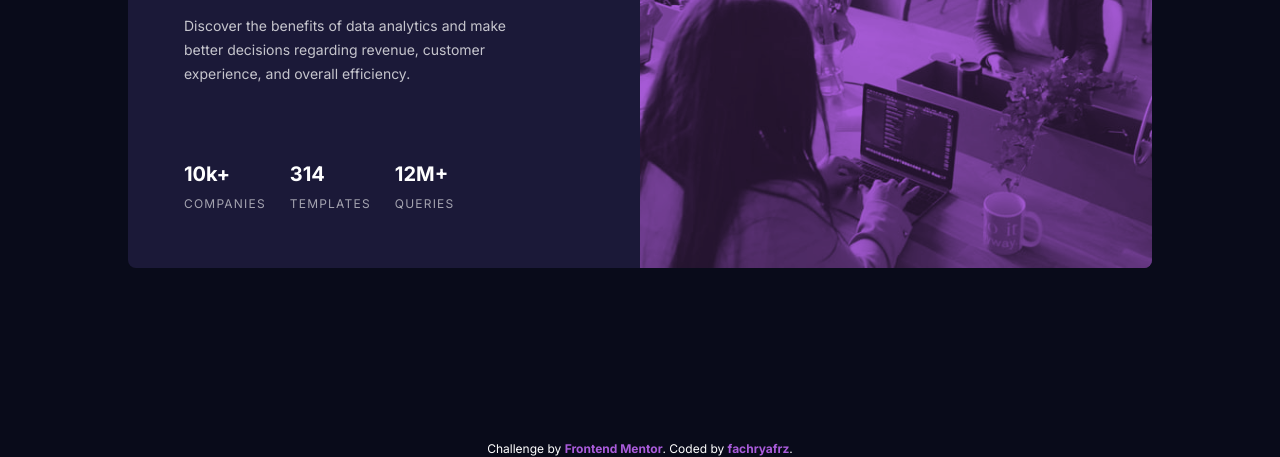
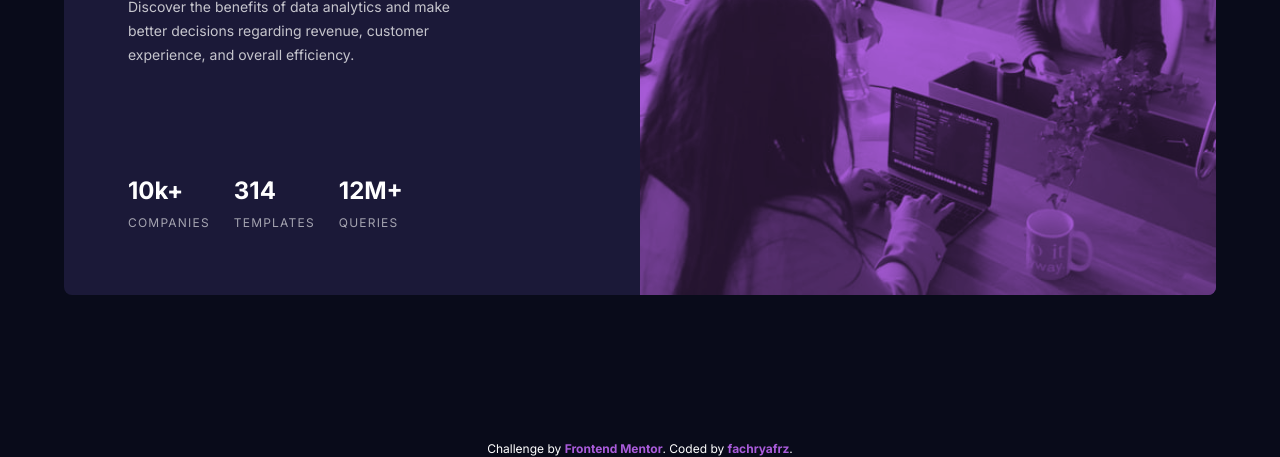
Before and after one commit to fachryafrz/FMentor-StatsPreview, a website built with Vite: page index.html in a window 1280 px wide. Shown: the part 343-800 px from the top of the page. Built offline with nearby package versions, Linux system fonts and the light colour scheme.

Commit message:
Edit: Styling

```diff
--- a/index.html
+++ b/index.html
@@ -31,7 +31,7 @@
   >
     <!-- Card -->
     <div
-      class="w-72 rounded-lg overflow-hidden md:grid md:grid-cols-2 md:w-full md:max-w-5xl"
+      class="w-72 rounded-lg overflow-hidden md:grid md:grid-cols-2 md:w-full md:max-w-6xl"
     >
       <figure class="relative md:order-2 bg-violet-soft">
         <!-- Mobile -->
@@ -49,14 +49,14 @@
         />
       </figure>
       <main
-        class="bg-blue-desaturated p-6 flex flex-col gap-4 items-center md:order-1 md:p-14 md:gap-8 md:items-start"
+        class="bg-blue-desaturated p-6 flex flex-col gap-4 items-center md:order-1 md:p-16 md:gap-8 md:items-start"
       >
         <h1 class="text-2xl font-bold text-center md:text-left md:text-4xl">
           Get <span class="text-violet-soft">insights</span> that help your
           business grow.
         </h1>
         <p
-          class="text-center text-light-main-paragraph text-sm leading-6 md:text-left w-10/12"
+          class="text-center text-light-main-paragraph text-sm leading-6 md:text-left w-9/12"
         >
           Discover the benefits of data analytics and make better decisions
           regarding revenue, customer experience, and overall efficiency.
@@ -65,7 +65,7 @@
           class="flex flex-col gap-6 p-4 md:flex-row md:w-full md:p-0 md:mt-auto"
         >
           <div class="flex flex-col gap-2 items-center md:items-start">
-            <span class="font-bold text-xl">10k+</span>
+            <span class="font-bold text-2xl">10k+</span>
             <h2
               class="uppercase tracking-widest text-xs text-light-stats-heading"
             >
@@ -73,7 +73,7 @@
             </h2>
           </div>
           <div class="flex flex-col gap-2 items-center md:items-start">
-            <span class="font-bold text-xl">314</span>
+            <span class="font-bold text-2xl">314</span>
             <h2
               class="uppercase tracking-widest text-xs text-light-stats-heading"
             >
@@ -81,7 +81,7 @@
             </h2>
           </div>
           <div class="flex flex-col gap-2 items-center md:items-start">
-            <span class="font-bold text-xl">12M+</span>
+            <span class="font-bold text-2xl">12M+</span>
             <h2
               class="uppercase tracking-widest text-xs text-light-stats-heading"
             >
```
Also changed, not shown: build.css.
